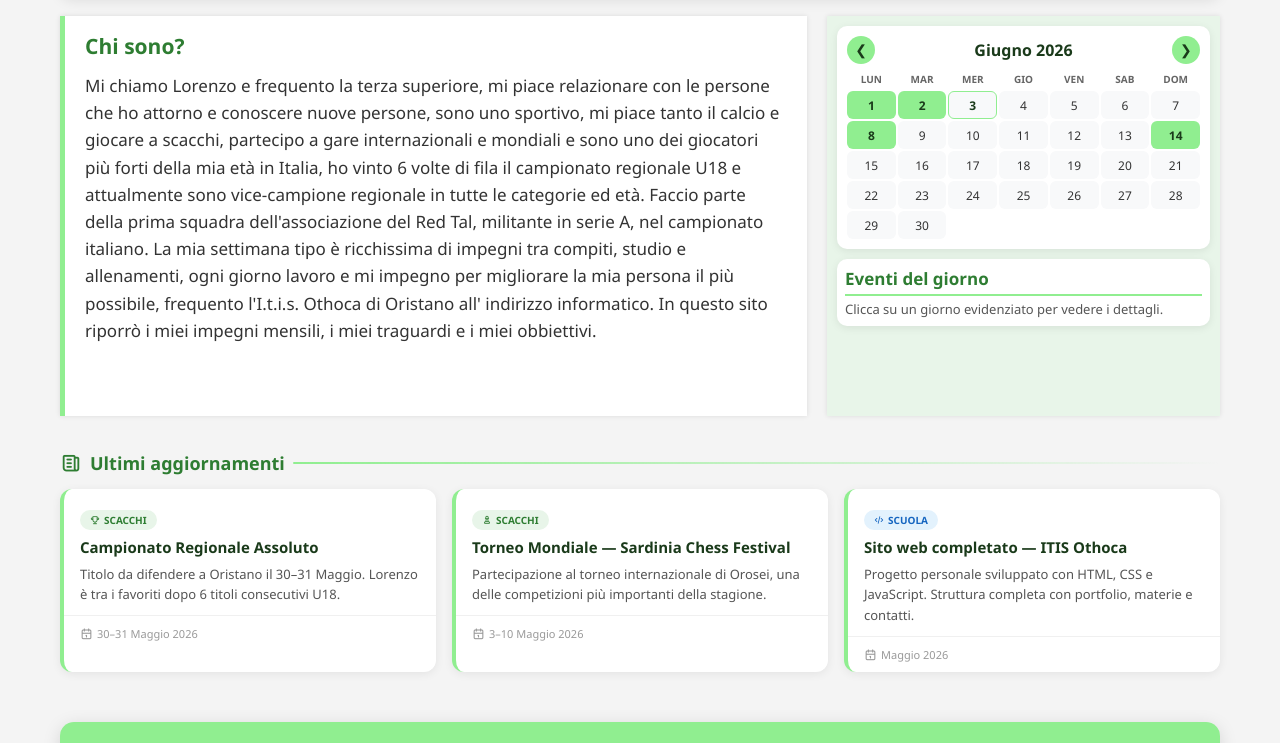
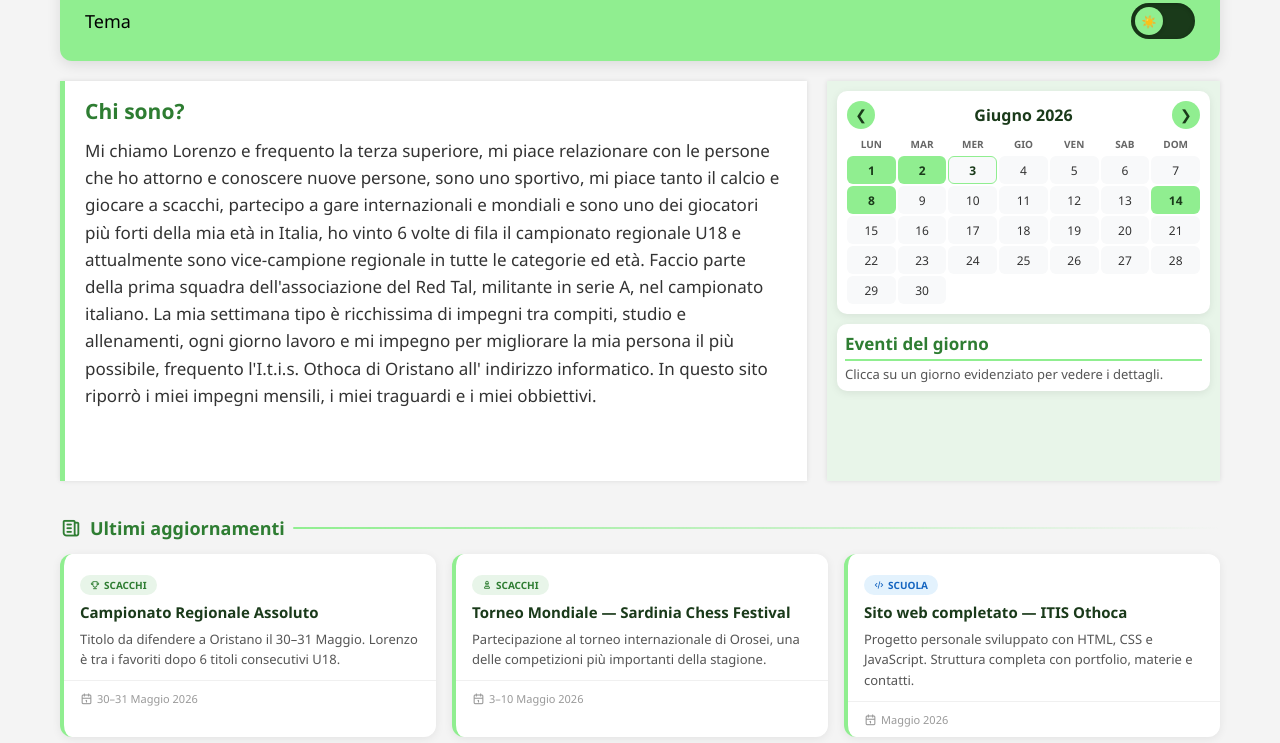
Before and after one commit to ventri9/Il-Mio-Sito, a plain HTML site: page index.html in a window 1280 px wide. Shown: the part 300-1043 px from the top of the page. Drawn offline with Linux system fonts and the light colour scheme.

Commit message:
Update style.css

```diff
--- a/css/style.css
+++ b/css/style.css
@@ -309,12 +309,16 @@ ul li:hover ul {
     visibility: visible;
 }
 
+/* Toggle in fondo, separato, non sovrapposto alla X */
 .theme-toggle-item {
-    margin-left: auto;
-    background: transparent !important;
-    padding: 0 4px !important;
-    cursor: default !important;
-    display: flex;
+    width: 100% !important;
+    margin-left: 0 !important;
+    padding: 10px 15px !important;
+    padding-right: 15px !important; /* AGGIUNTO: Sposta lo switch verso sinistra allontanandolo dal bordo */
+    border-top: 1px solid rgba(26, 58, 26, 0.2);
+    margin-top: 4px;
+    display: flex !important;
+    justify-content: space-between;
     align-items: center;
 }
 .theme-toggle-item:hover {
```
